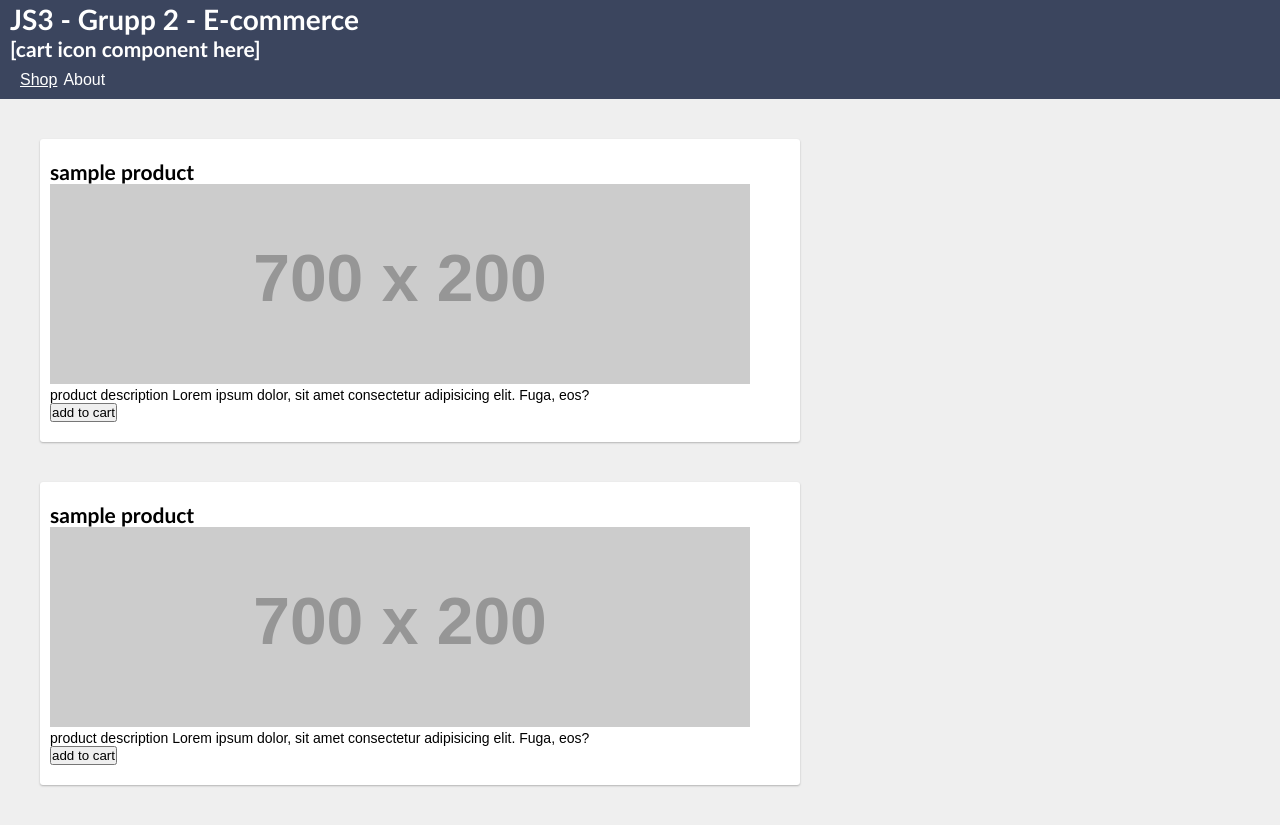
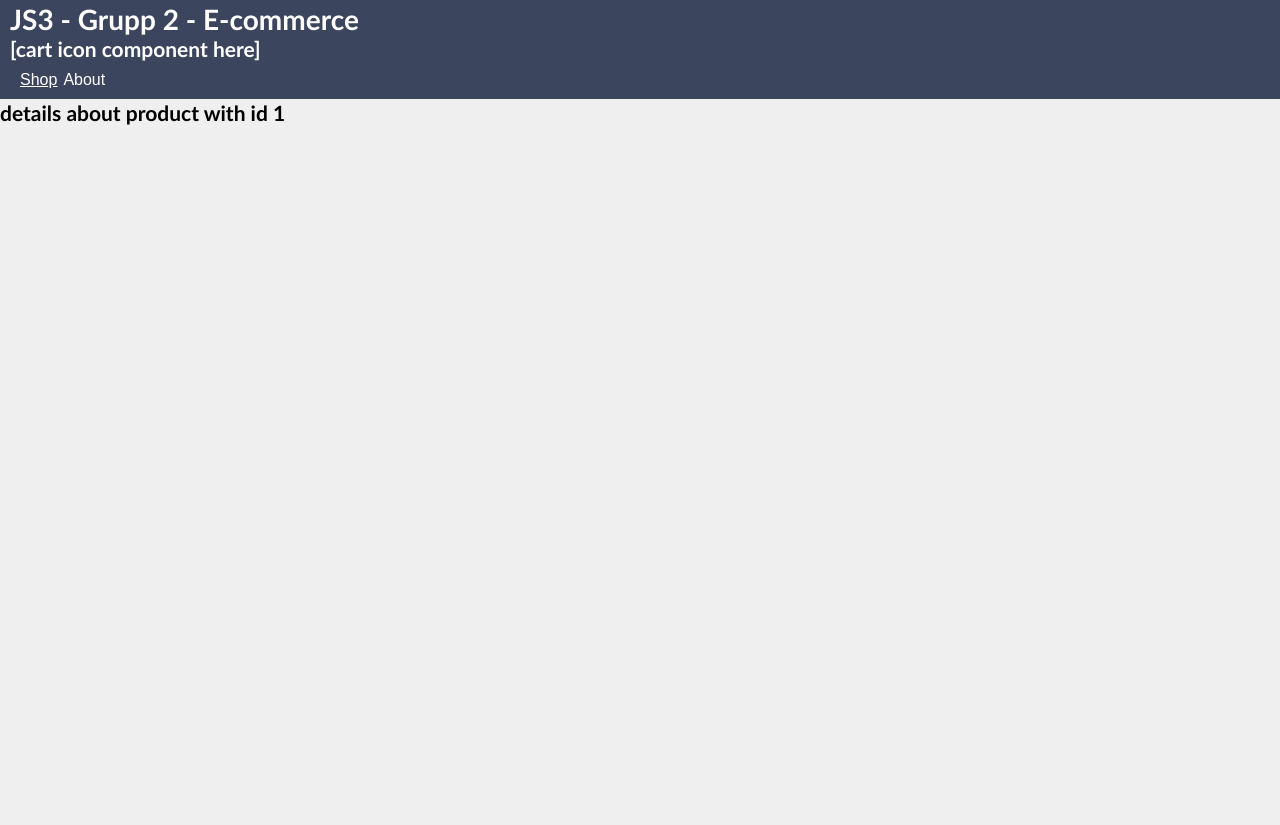
Before and after one commit to Dmitrijv/fend19-js3-grp2-ecommerce, a React (Create React App) app: page /product/1 in a window 1280 px wide. After the commit the page ends 800 px from the top, so only its background shows below. Built offline with nearby package versions, Linux system fonts and the light colour scheme.

Commit message:
product cards now link to specific products

```diff
--- a/src/App.js
+++ b/src/App.js
@@ -5,11 +5,18 @@ import { Route, Switch } from "react-router-dom";
 import LayoutSimple from "./pages/LayoutSimple";
 import StartPage from "./pages/StartPage";
 import AboutPage from "./pages/AboutPage";
+import DetailPage from "./pages/DetailPage";
 
 function App() {
   return (
     <div className="App">
       <Switch>
+        <Route
+          path="/product/:productId"
+          render={props => {
+            return <LayoutSimple mainContent={<DetailPage {...props} />} />;
+          }}
+        />
         <Route path={["/about"]}>
           <LayoutSimple mainContent={<AboutPage />} />
         </Route>
--- a/src/components/ProductCard.jsx
+++ b/src/components/ProductCard.jsx
@@ -1,10 +1,13 @@
 import React from "react";
+import { Link } from "react-router-dom";
 
 export default function ProductCard({ productInfo }) {
   return (
     <div className="productCard">
       <h2>sample product</h2>
-      <img alt="image" src="https://via.placeholder.com/700x200" />
+      <Link to={`/product/123`}>
+        <img alt="image" src="https://via.placeholder.com/700x200" />
+      </Link>
       <p>product description Lorem ipsum dolor, sit amet consectetur adipisicing elit. Fuga, eos?</p>
       <button>add to cart</button>
     </div>
--- a/src/pages/DetailPage.jsx
+++ b/src/pages/DetailPage.jsx
@@ -1,9 +1,10 @@
 import React from "react";
 
-export default function DetailPage() {
+export default function DetailPage(props) {
+  const productId = props.match.params.productId;
   return (
     <div>
-      <h2>This is where details about a product will go</h2>
+      <h2>details about product with id {productId}</h2>
     </div>
   );
 }
```
